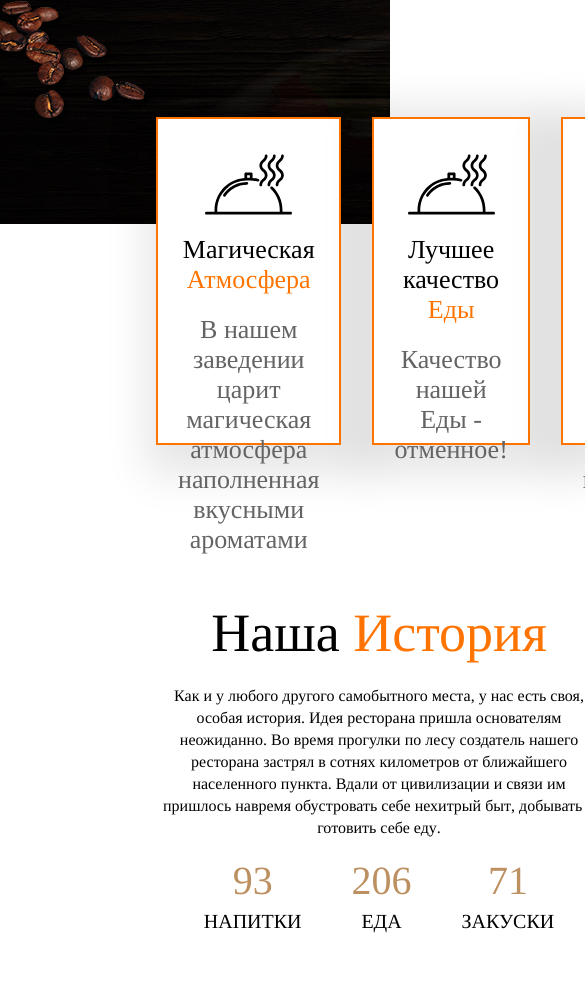
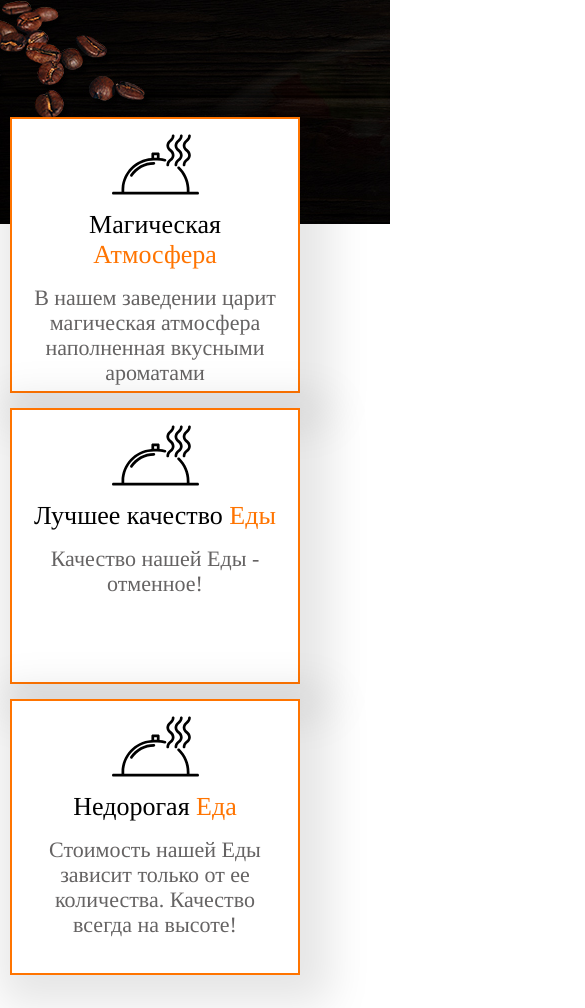
Before and after one commit to StepanMakar/HomeWork, a plain HTML site: page HM5.1/index.html in a window 390 px wide. Shown: the part 576-1584 px from the top of the page, 585 px wide, since content can reach past the window. Drawn offline with Linux system fonts and the light colour scheme.

Commit message:
question

```diff
--- a/HM5.1/media.css
+++ b/HM5.1/media.css
@@ -30,5 +30,60 @@
     .header__title p:after{
         display: none;
     }
+    .header_dish{
+        display: flex;
+        flex-direction: column;
+        row-gap: 15px;
+        margin-left: 0;
+        width: 290px;
+    }
+    .dish_card{
+        box-sizing: border-box;
+        width: 290px;
+        height: 276px;
+        padding: 15px;
+        row-gap: 15px;
+
+    }
+    .dish_card p{
+        font-size: 22px;
+        line-height: 25px;
+    }
+    .dish_card h3{
+        font-size: 26px;
+        line-height: 30px;
+    }
+    .history{
+        width: 320px;
+        box-sizing: border-box;
+    }
+
+    .history_info {
+        display: flex;
+        flex-direction: column;
+
+    }
+    .main_history{
+        margin-left: 15px;
+        padding: 0;
+        display: flex;
+        flex-direction: column;
+        row-gap: 20px;
+
+    }
+    .history_text{
+        width: 290px;
+    }
+    .history_text h4{
+        text-align: center;
+    }
+    .history_text p{
+        text-align: center;
+    }
+    .image_box {
+        width: 290px;
+    }
+
+
 
 }
```
